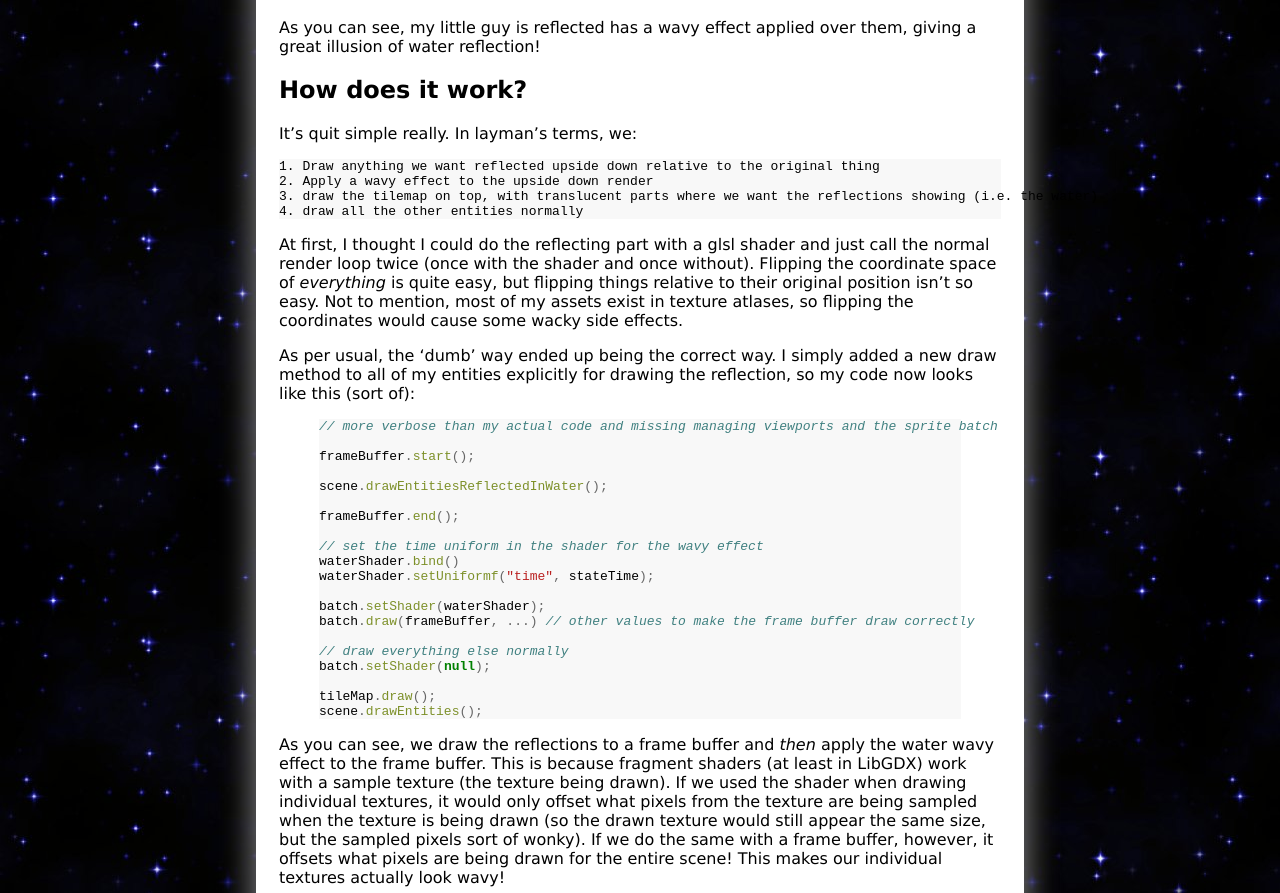
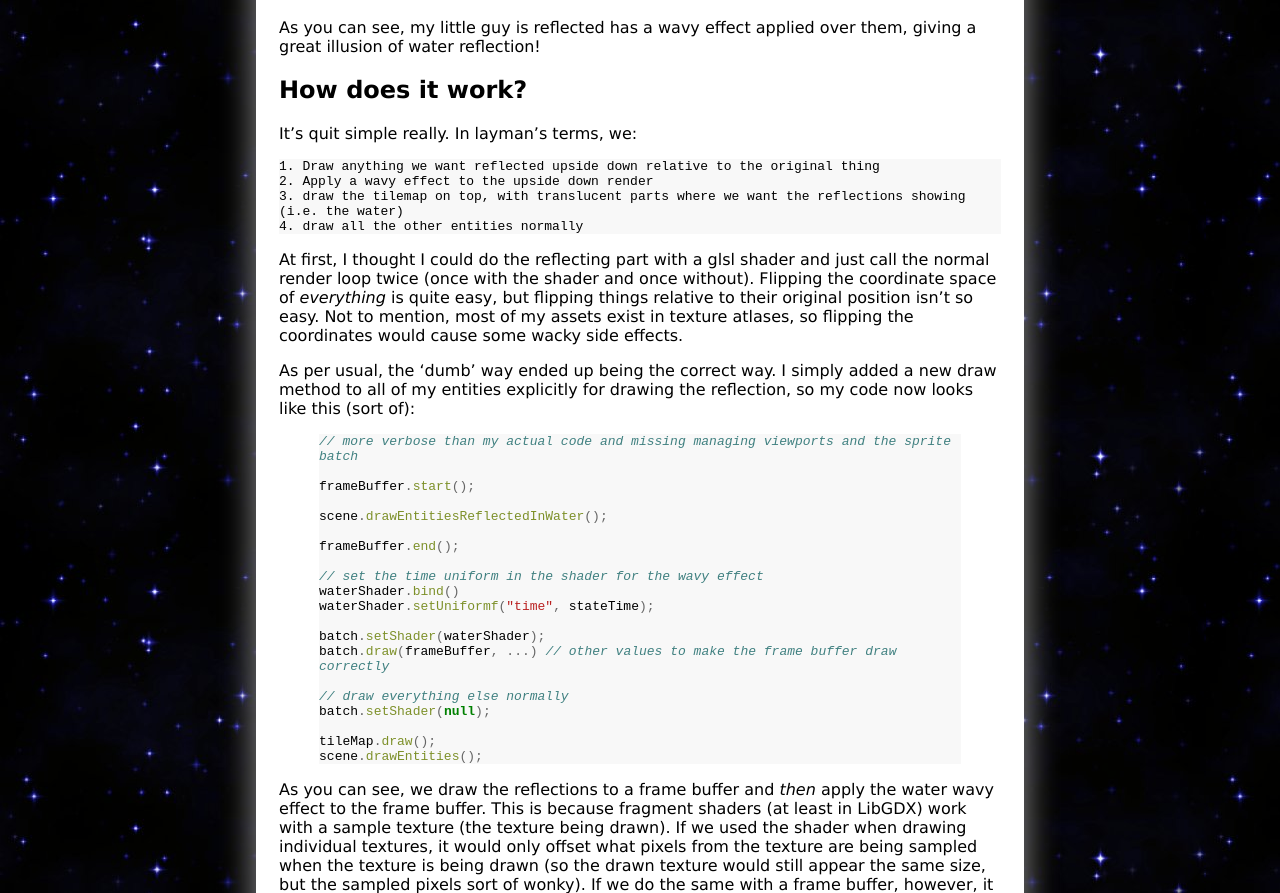
Before and after one commit to silas-hw/silas-hw.github.io, a Jekyll site: the page built from src/_posts/2024-08-25-water-shader.markdown, in a window 1280 px wide. Shown: the part 707-1600 px from the top of the page. Built offline with Jekyll 4.4.1, drawn with Linux system fonts in a browser that asks for light colours; grey boxes are pictures that could not be loaded.

Commit message:
Actually fix text wrap

```diff
--- a/src/css/code.css
+++ b/src/css/code.css
@@ -2,6 +2,7 @@
     .hll {
       background-color: #ffffcc;
     }
+
     background: #f8f8f8;
     .c {
       color: #408080;
--- a/src/css/style.css
+++ b/src/css/style.css
@@ -1,3 +1,9 @@
+
+code {
+    max-width: 100%;
+    text-wrap: pretty;
+}
+
 body {
     background-color: black;
 
```
